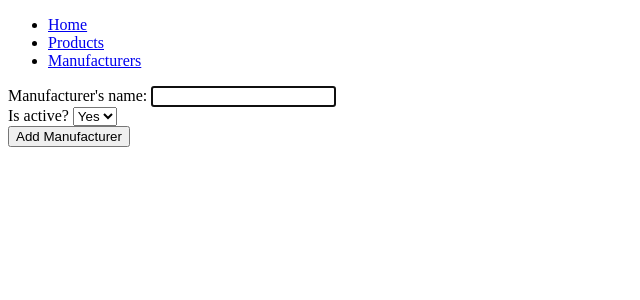
After one commit to camsh69/Guitar_Store_Inventory_App_Python, a Flask app: page /manufacturers/new in a window 1280 px wide. The commit adds this page. Shown: the top 300 px of the page, without its empty margins (0-640 px from the left). Run offline with Flask 2, Linux system fonts and the light colour scheme.

Commit message:
added manufacturers new.html template and bug fixes

```diff
--- a/controllers/manufacturers_controller.py
+++ b/controllers/manufacturers_controller.py
@@ -12,6 +12,11 @@ def manufacturers():
     return render_template("manufacturers/index.html", title="List of Manufacturers", all_manufacturers=manufacturers)
 
 
+@manufacturers_blueprint.route("/manufacturers/new")
+def new_manufacturer():
+    return render_template("manufacturers/new.html")
+
+
 @manufacturers_blueprint.route("/manufacturers/new", methods=['POST'])
 def create_manufacturer():
     name = request.form['name']
--- a/templates/manufacturers/index.html
+++ b/templates/manufacturers/index.html
@@ -15,4 +15,9 @@
 
 {% endfor %}
 
+<section>
+    <a href="/manufacturers/new">+ Add New</a>
+</section>
+
+
 {% endblock %}
--- /dev/null
+++ b/templates/manufacturers/new.html
@@ -0,0 +1,22 @@
+{% extends 'base.html' %}
+{% block content %}
+
+
+<form action="/manufacturers/new" method="post">
+
+    <div>
+        <label for="name">Manufacturer's name: </label>
+        <input type="text" id="name" name="name" required autofocus>
+    </div>
+
+    <div>
+        <label for="is_active">Is active?</label>
+        <select name="is_active" id="is_active" required>
+            <option value="True">Yes</option>
+            <option value="False">No</option>
+        </select>
+    </div>
+    <button type="submit">Add Manufacturer</button>
+
+</form>
+{% endblock  %}
```
